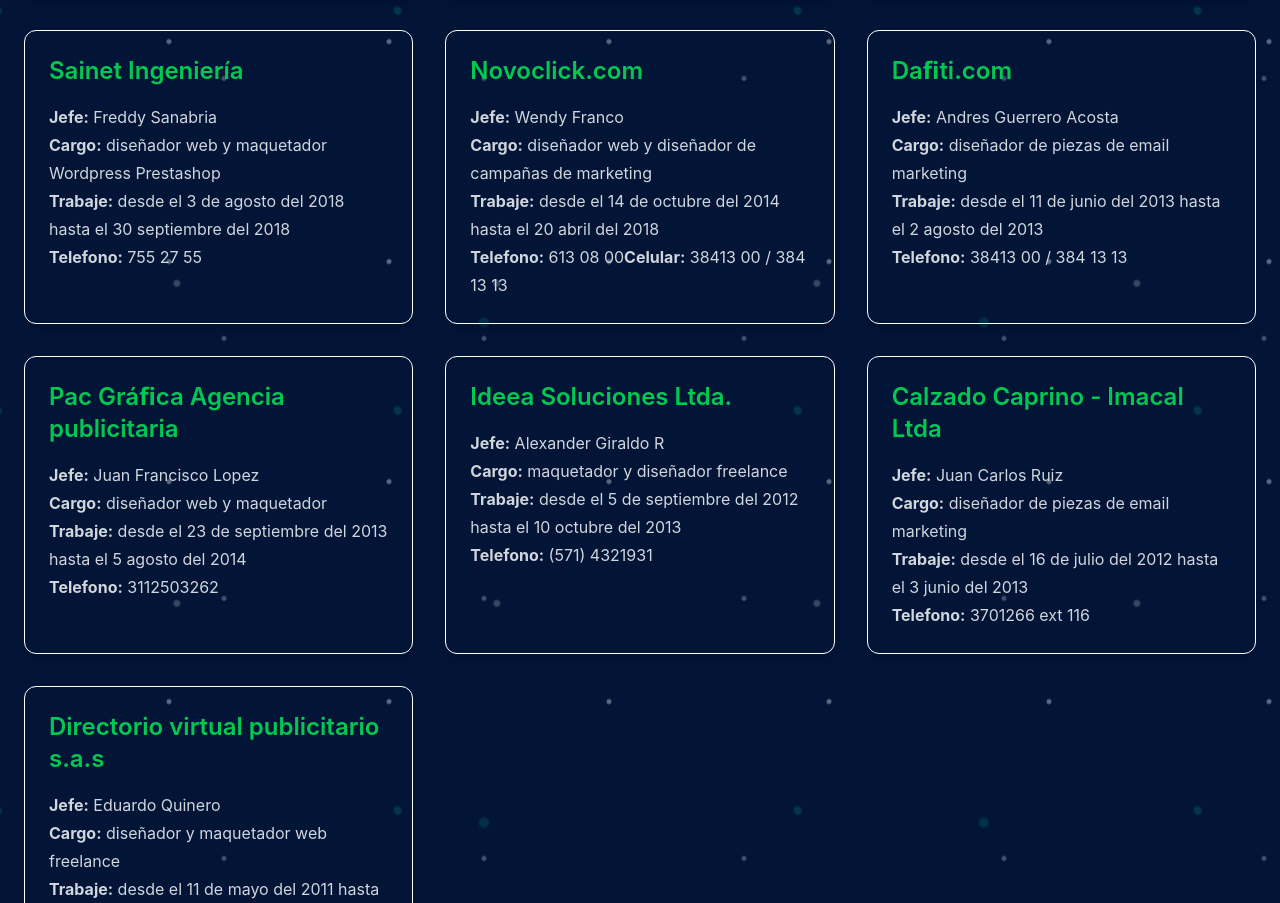
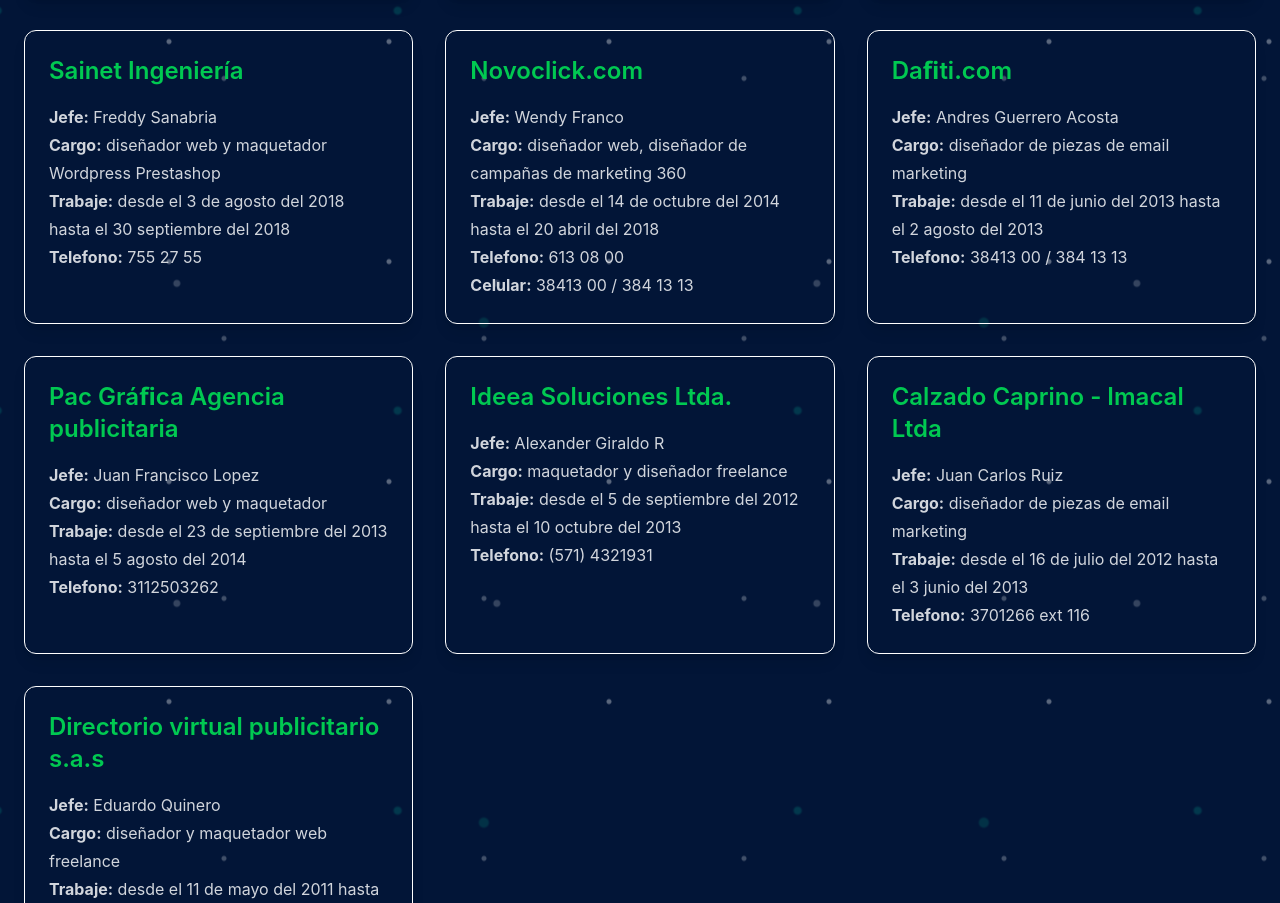
Before and after one commit to Alfio-EBC/portafolio, a React (Vite) app: page / in a window 1280 px wide. Shown: the part 1855-2758 px from the top of the page. Built offline with nearby package versions, Linux system fonts and the light colour scheme.

Commit message:
Ajuste teléfonos

```diff
--- a/src/sections/Experience.jsx
+++ b/src/sections/Experience.jsx
@@ -26,7 +26,7 @@
               Prototipado y maquetación.
               <br />
               <strong>Periodo:</strong> 02 de diciembre de 2024 - 01 de octubre.<br></br>
-              <strong>Telefono:</strong>316 692 16 62
+              <strong>Telefono:</strong> 316 692 16 62
             </p>
           </a>
           <a
@@ -43,7 +43,7 @@
               <br />
               <strong>Trabaje:</strong> desde el 19 de agosto del 2019, trabajo
               actual.<br></br>
-              <strong>Telefono:</strong>312 589 92 61
+              <strong>Telefono:</strong> 312 589 92 61
             </p>
           </a>
           <a
@@ -90,11 +90,11 @@
             <p className="text-gray-300 leading-7">
               <strong>Jefe:</strong> Wendy Franco
               <br />
-              <strong>Cargo:</strong> diseñador web y diseñador de campañas de
-              marketing
+              <strong>Cargo:</strong> diseñador web, diseñador de campañas de
+              marketing 360
               <br />
               <strong>Trabaje:</strong> desde el 14 de octubre del 2014 hasta el
-              20 abril del 2018 <br></br><strong>Telefono:</strong> 613 08 00
+              20 abril del 2018 <br></br><strong>Telefono:</strong> 613 08 00<br></br>
               <strong>Celular:</strong> 38413 00 / 384 13 13
             </p>
           </a>
```
